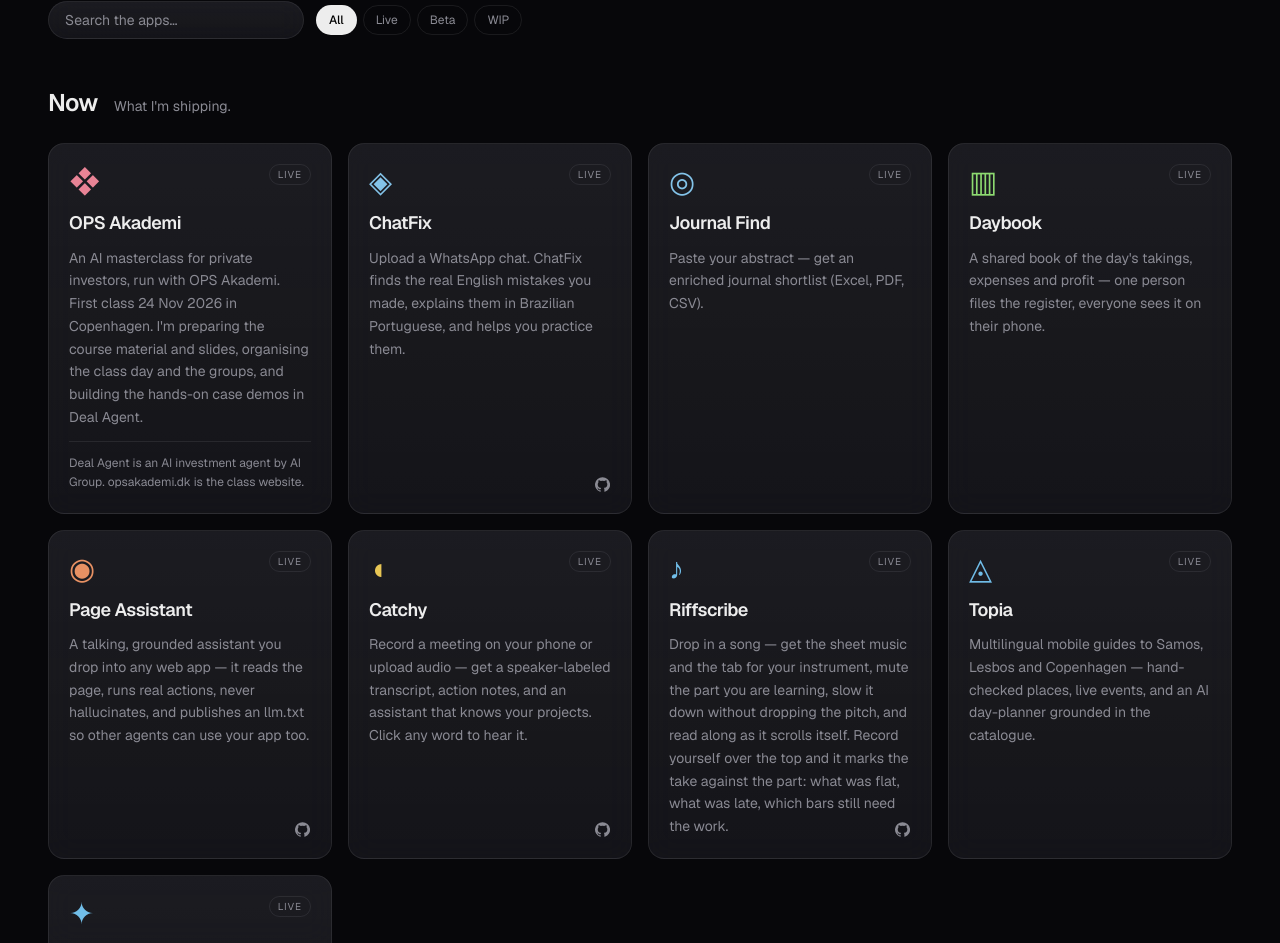
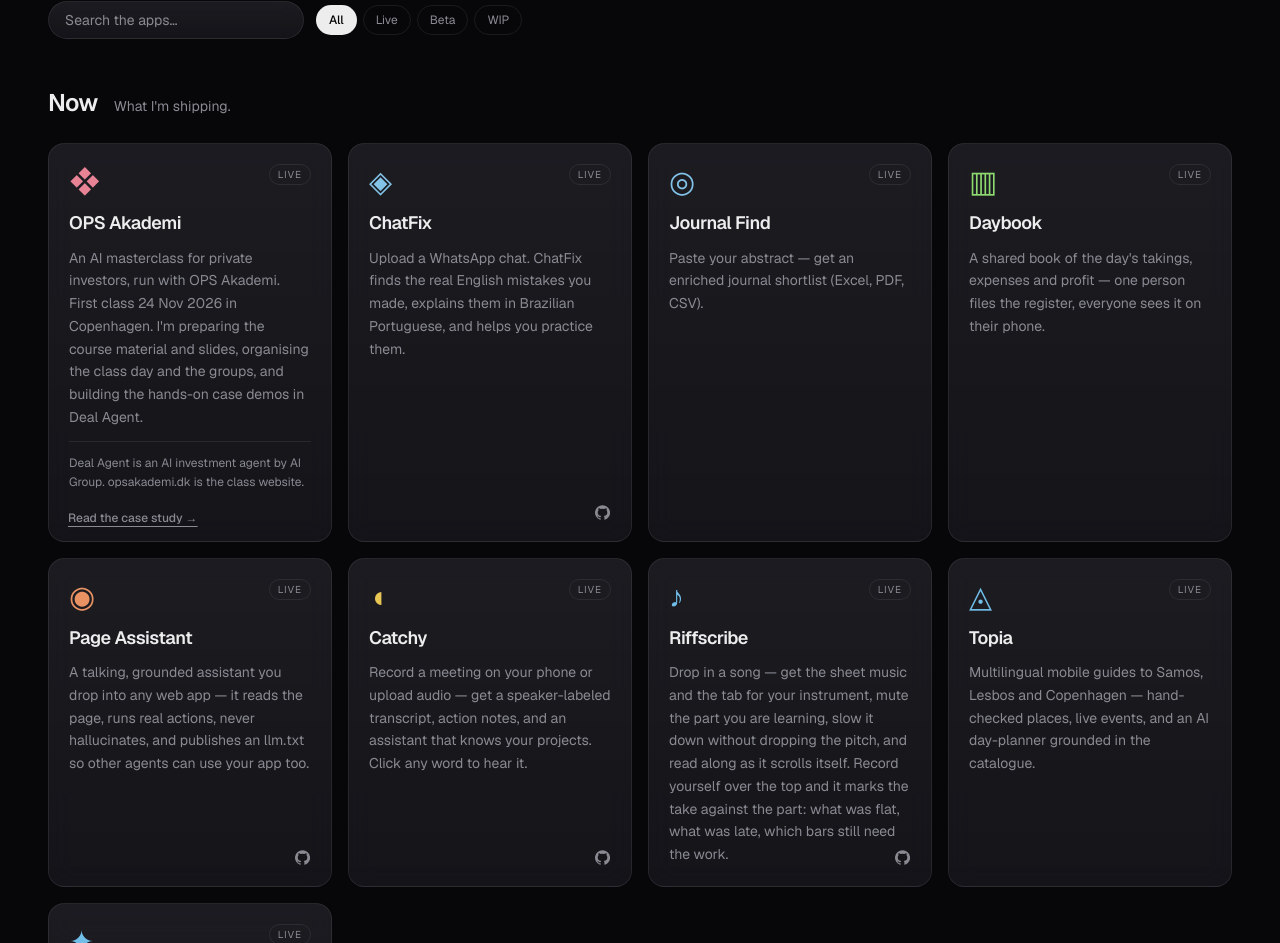
Before and after one commit to philipposk/6x7.gr, a Next.js app: page / in a window 1280 px wide. Shown: the part 863-1806 px from the top of the page. Built offline with nearby package versions, Linux system fonts and the light colour scheme; no server answers.

Commit message:
Link OPS Akademi card to its case study on 6x7.gr

```diff
--- a/scripts/generate-llms-txt.ts
+++ b/scripts/generate-llms-txt.ts
@@ -27,6 +27,7 @@ function formatProjectLine(project: (typeof PROJECTS)[number]): string {
   const links: string[] = [];
   if (project.live) links.push(project.live);
   if (project.repo) links.push(project.repo);
+  if (project.caseStudy) links.push(`case study: ${project.caseStudy}`);
   const linkPart = links.length ? ` ${links.join(" · ")}` : "";
   return `- **${project.name}**${suffix} — ${project.tagline}${linkPart}`;
 }
--- a/src/components/cards/ProjectCard.tsx
+++ b/src/components/cards/ProjectCard.tsx
@@ -43,7 +43,7 @@ export function ProjectCard({ project, index }: { project: Project; index: numbe
   const clickable = !project.comingSoon && !!primary;
 
   const inner = (
-    <div className="glass rounded-2xl p-5 h-full flex flex-col gap-3 transition-all duration-300 group-hover:border-[var(--border-strong)] group-hover:glow-ring min-h-[210px]">
+    <div className={`glass rounded-2xl p-5 ${project.caseStudy ? "pb-12 " : ""}h-full flex flex-col gap-3 transition-all duration-300 group-hover:border-[var(--border-strong)] group-hover:glow-ring min-h-[210px]`}>
       <div className="flex items-start justify-between">
         <div
           className="text-3xl opacity-90 group-hover:opacity-100 transition"
@@ -88,6 +88,17 @@ export function ProjectCard({ project, index }: { project: Project; index: numbe
     </button>
   ) : null;
 
+  // Case study link — bottom-left corner, a sibling of the card link for the
+  // same reason as the GitHub button.
+  const caseLink = project.caseStudy ? (
+    <a
+      href={project.caseStudy}
+      className="absolute bottom-4 left-5 z-10 text-xs font-medium text-[var(--fg-muted)] hover:text-[var(--fg)] underline underline-offset-4 transition"
+    >
+      Read the case study →
+    </a>
+  ) : null;
+
   const wrapClass =
     "group relative block rounded-2xl focus-visible:outline-none focus-visible:ring-2 focus-visible:ring-[var(--accent)]";
 
@@ -103,6 +114,7 @@ export function ProjectCard({ project, index }: { project: Project; index: numbe
         >
           {inner}
         </motion.div>
+        {caseLink}
         {ghButton}
       </div>
     );
@@ -123,6 +135,7 @@ export function ProjectCard({ project, index }: { project: Project; index: numbe
       >
         {inner}
       </a>
+      {caseLink}
       {ghButton}
     </motion.div>
   );
--- a/src/data/projects.ts
+++ b/src/data/projects.ts
@@ -25,6 +25,8 @@ export interface Project {
   rank?: number;
   /** Optional one-line caption on the card. */
   note?: string;
+  /** Optional link to a written case study, shown as a small link on the card. */
+  caseStudy?: string;
 }
 
 export const GROUPS: { id: ProjectGroup; label: string; blurb: string }[] = [
@@ -56,6 +58,7 @@ export const PROJECTS: Project[] = [
     glyph: "❖",
     note: "Deal Agent is an AI investment agent by AI Group. opsakademi.dk is the class website.",
     rank: 0,
+    caseStudy: "https://6x7.gr/case-studies/ops-akademi",
   },
   {
     slug: "j-dag",
```
Also changed, not shown: public/llms.txt.
